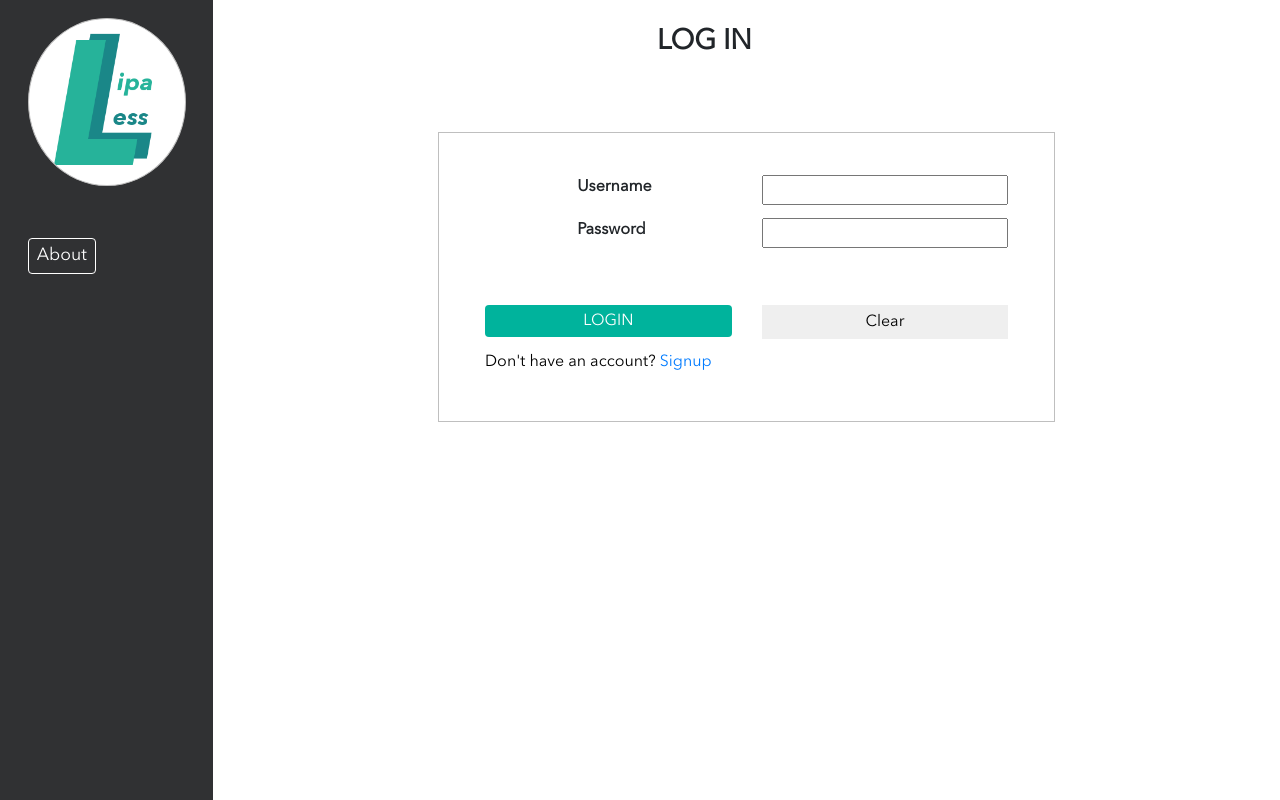
After one commit to EddyMM/lipa-less, a Flask app: page /login/ in a window 1280 px wide. The commit adds this page. Run offline with Flask 2, Linux system fonts and the light colour scheme; some libraries are stand-ins or nearby versions.

Commit message:
Improve form validation add login form

```diff
--- /dev/null
+++ b/POS/user/login/templates/login.html
@@ -0,0 +1,64 @@
+{% extends "layout-with-sidebar.html" %}
+
+{% block body %}
+    <!--suppress HtmlFormInputWithoutLabel -->
+<div class="row">
+        <div class="col-md-11 col-12">
+            <h3>LOG IN</h3>
+        </div>
+    </div>
+
+    <div class="row">
+        <div class="offset-md-2 col-md-8 col-12">
+            <form class="login-form container-fluid">
+                <!--Login Information section-->
+                <div class="row">
+                    <div class="login-information col-md-12 col-12">
+                        <!--Username section-->
+                        <div class="row">
+                            <div class="offset-md-2 col-md-4 col-12">
+                                <label>
+                                    Username
+                                </label>
+                            </div>
+                            <div class="col-md-6 col-12">
+                                <input name="username" type="text" required>
+                            </div>
+                        </div>
+
+                        <!--Password section-->
+                        <div class="row">
+                            <div class="offset-md-2 col-md-4">
+                                <label>
+                                    Password
+                                </label>
+                            </div>
+                            <div class="col-md-6">
+                                <input name="password" type="password" required>
+                            </div>
+                        </div>
+
+                        <!--Login and Clear-->
+                        <div class="form-btn-area row">
+                            <div class="col-md-6">
+                                <input class="sign-up-btn lipa-less-btn"
+                                       value="LOGIN"
+                                       type="submit">
+                            </div>
+
+                            <div class="col-md-6">
+                                <input class="clear-btn" type="reset" value="Clear">
+                            </div>
+                        </div>
+
+                        <div style="text-align: left" class="col-md-12">
+                            <p>
+                                Don't have an account? <a href="/signup">Signup</a>
+                            </p>
+                        </div>
+                    </div>
+                </div>
+            </form>
+        </div>
+    </div>
+{% endblock %}
```
Also changed, not shown: POS/user/signup/templates/signup.html (+7 -7 lines).
